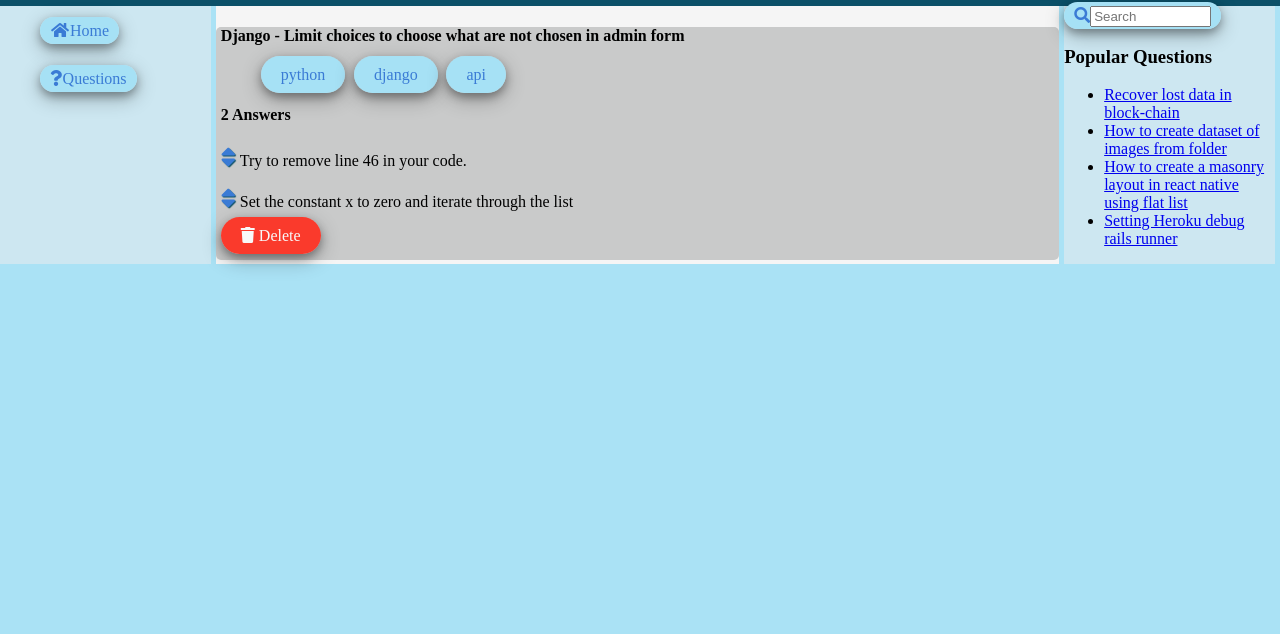
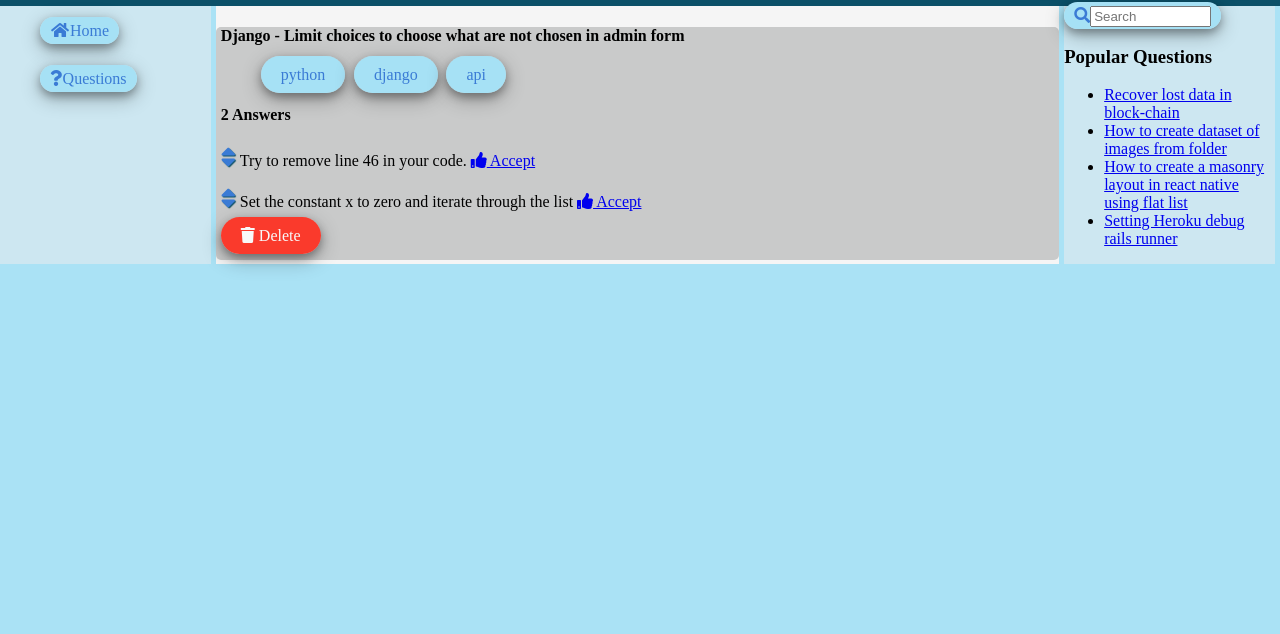
Before and after one commit to matthenge/StackOverflow-lite, a plain HTML site: page UI/onequestion.html in a window 1280 px wide. Shown: the part 84-718 px from the top of the page. Drawn offline with Linux system fonts and the light colour scheme.

Commit message:
[start #162574636]Added an accept feature to one question page

```diff
--- a/UI/onequestion.html
+++ b/UI/onequestion.html
@@ -37,8 +37,8 @@
                         </ul>
                     </div>
                     <h4>2 Answers</h4>
-                    <p><i class="fas fa-sort"></i>Try to remove line 46 in your code.</p>
-                    <p><i class="fas fa-sort"></i>Set the constant x to zero and iterate through the list</p>
+                    <p><i class="fas fa-sort"></i>Try to remove line 46 in your code.     <a href="#" class="accept"><i class="fas fa-thumbs-up"></i> Accept</a></p>
+                    <p><i class="fas fa-sort"></i>Set the constant x to zero and iterate through the list   <a href="#" class="accept"><i class="fas fa-thumbs-up"></i> Accept</a></p>
                     <div class="delbtn">
                         <a href="#" class="delete"><i class="fas fa-trash"></i> Delete</a>
                     </div>
```
